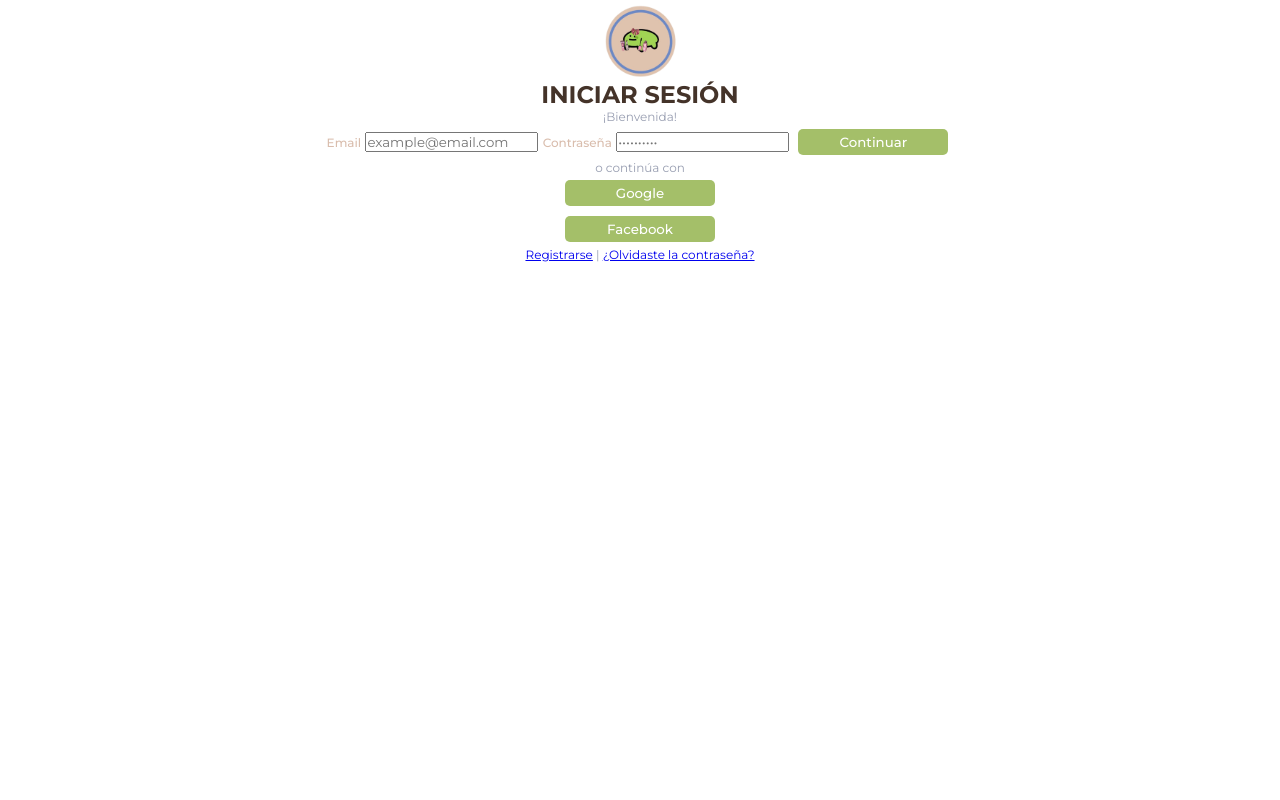
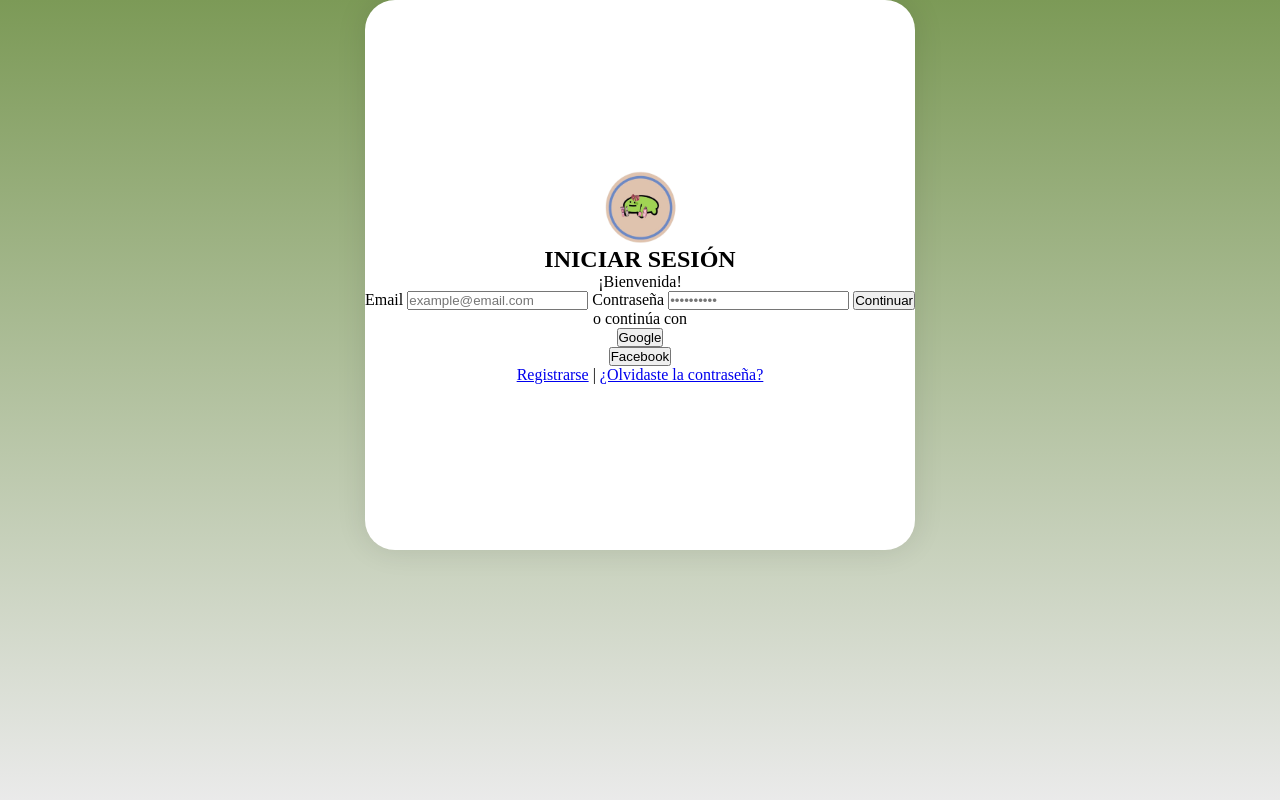
Before and after one commit to LitzyAlex/Universidad-Modelo-DTS, a PHP site: page /paginas/Login.html in a window 1280 px wide. Run offline with PHP 8.4, Linux system fonts and the light colour scheme.

Commit message:
Catalogo y Login

```diff
--- a/css/catalogo.css
+++ b/css/catalogo.css
@@ -5,6 +5,7 @@ body
     font-family: "Montserrat", sans-serif;
     background-color: #f7f7f7;
 }
+
 .top-bar
 {
     background-color: #ffffff;
--- /dev/null
+++ b/css/login.css
@@ -0,0 +1,43 @@
+*{
+    margin: 0;
+    padding: 0;
+    box-sizing: border-box;
+}
+
+body{
+    display: flex;
+    justify-content: center;
+    min-height: 100vh;
+    background: linear-gradient(#7c9a57, #eaeaea);
+}
+
+.login-container{
+    position: relative;
+    width: 850px;
+    height: 550px;
+    background: #fff;
+    border-radius: 30px;
+    box-shadow: 0 0 30px rgba(0,0,0,0.1);
+}
+
+.secciones-img {
+    width: 100%;
+    display: flex;
+    justify-content: space-between;
+    align-items: center;
+    flex-direction: column;
+    position: relative;
+}
+
+.login-container, .register-form {
+    margin: 0;
+    padding: 0;
+    font-optical-sizing: auto;
+    font-weight: 400;
+    width: 100%;
+    display: flex;
+    justify-content: center;
+    align-items: center;
+    flex-direction: column;
+    position: relative;
+}
--- a/css/style.css
+++ b/css/style.css
@@ -53,14 +83,11 @@ label {
     flex-direction: column;
     position: relative;
 }
-
-button {
-    color: white;
-    font-weight: 500;
-    background-color:#A4BF69;
-    border: 2px #A4BF69;
-    border-radius: 5px;
-    margin: 5;
-    padding: 5px;
-    width: 150;
+ /*Terminar de acomodar*/
+@media (min-width: 700px)
+{
+    .seccciones-paginas
+    {
+        height: 20px;
+    }
 }
--- a/paginas/Login.html
+++ b/paginas/Login.html
@@ -2,11 +2,11 @@
 
     <header>
         <meta name="viewport" content="width=device-width, initial-scale=1.0">
-        <link rel="stylesheet" href="../css/style.css">
+        <link rel="stylesheet" href="../css/login.css">
         <link rel="preconnect" href="https://fonts.googleapis.com">
         <link rel="preconnect" href="https://fonts.gstatic.com" crossorigin>
         <link href="https://fonts.googleapis.com/css2?family=Montserrat:ital,wght@0,100..900;1,100..900&display=swap" rel="stylesheet">
-        </header>
+    </header>
 
     <div class="login-container">
 
```
Also changed, not shown: other parts of css/style.css (+31 -1 lines), index.html (+6 -9 lines).
